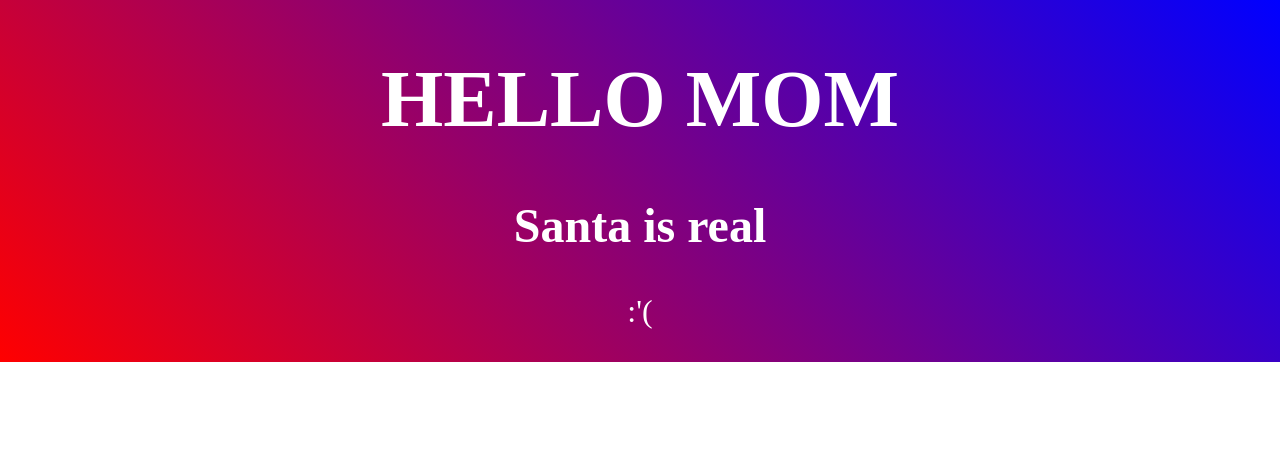
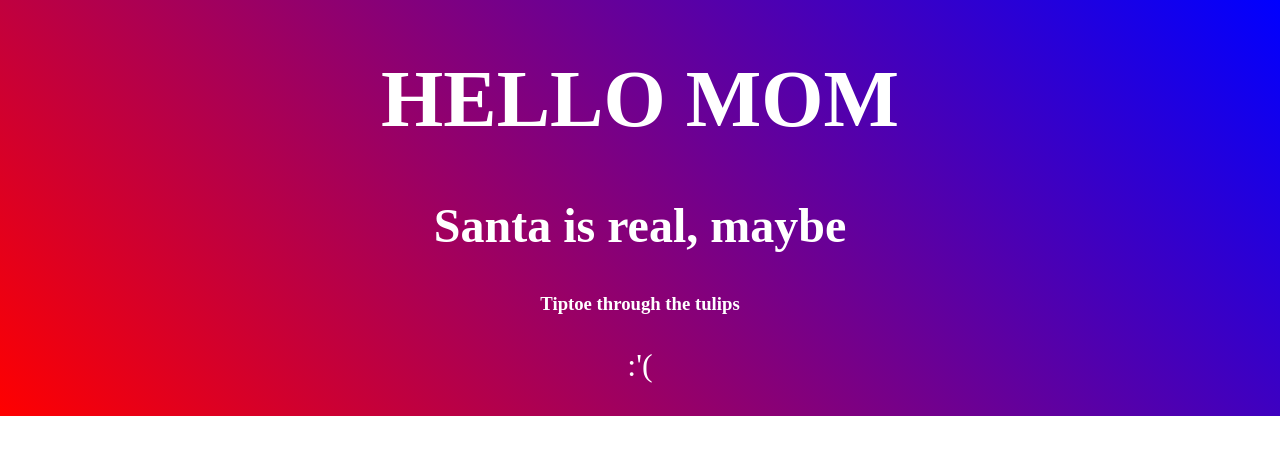
Before and after one commit to RossTienken/fuzzyPinkUnicorn, a website: page index.html in a window 1280 px wide. Drawn offline with Linux system fonts and the light colour scheme.

Commit message:
added an h3

```diff
--- a/index.html
+++ b/index.html
@@ -7,7 +7,8 @@
   </head>
   <body>
     <h1>HELLO MOM</h1>
-    <h2>Santa is real</h2>
+    <h2>Santa is real, maybe</h2>
+    <h3>Tiptoe through the tulips</h3>
     <p>:'(</p>
   </body>
 </html>
```
